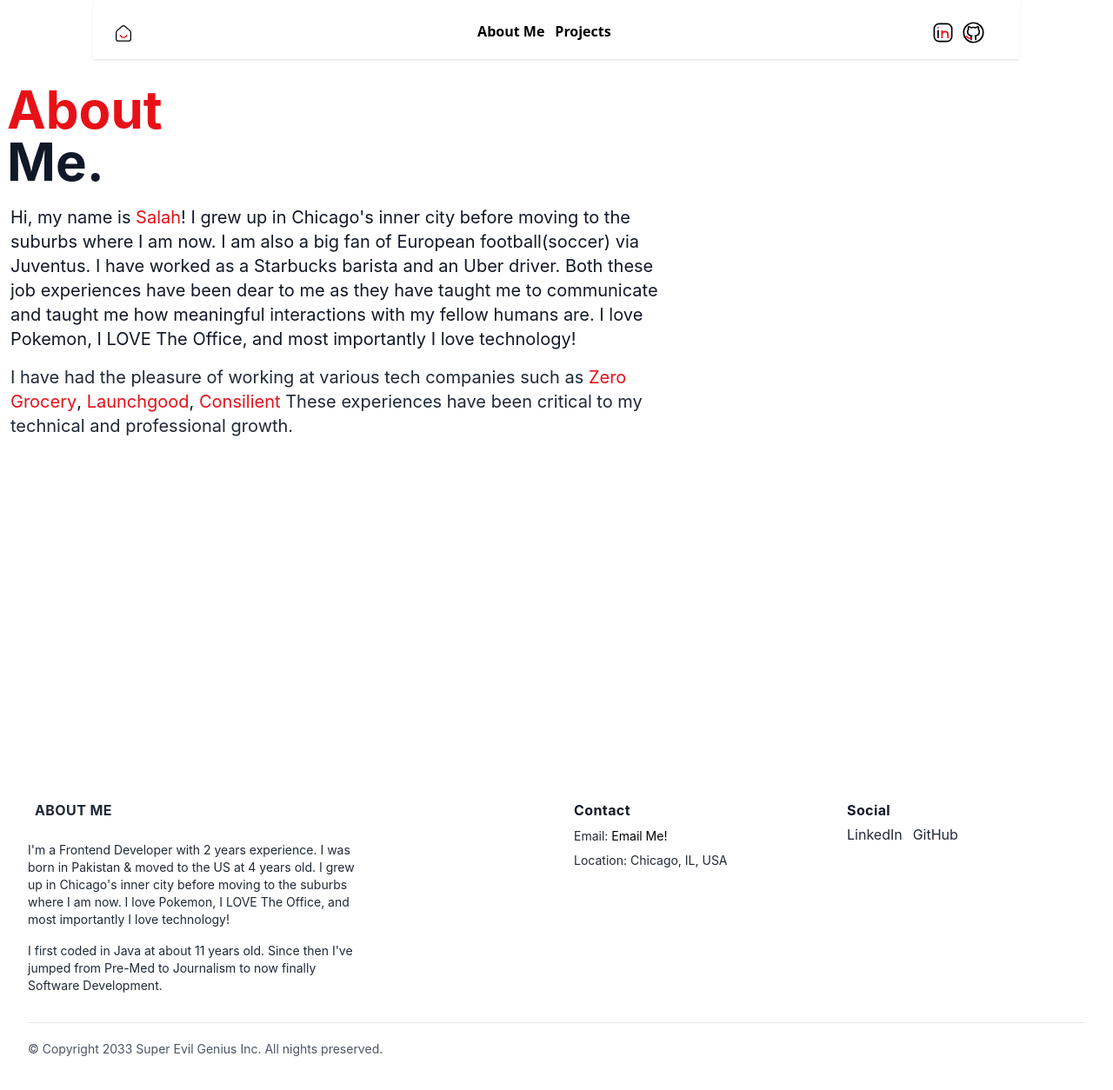
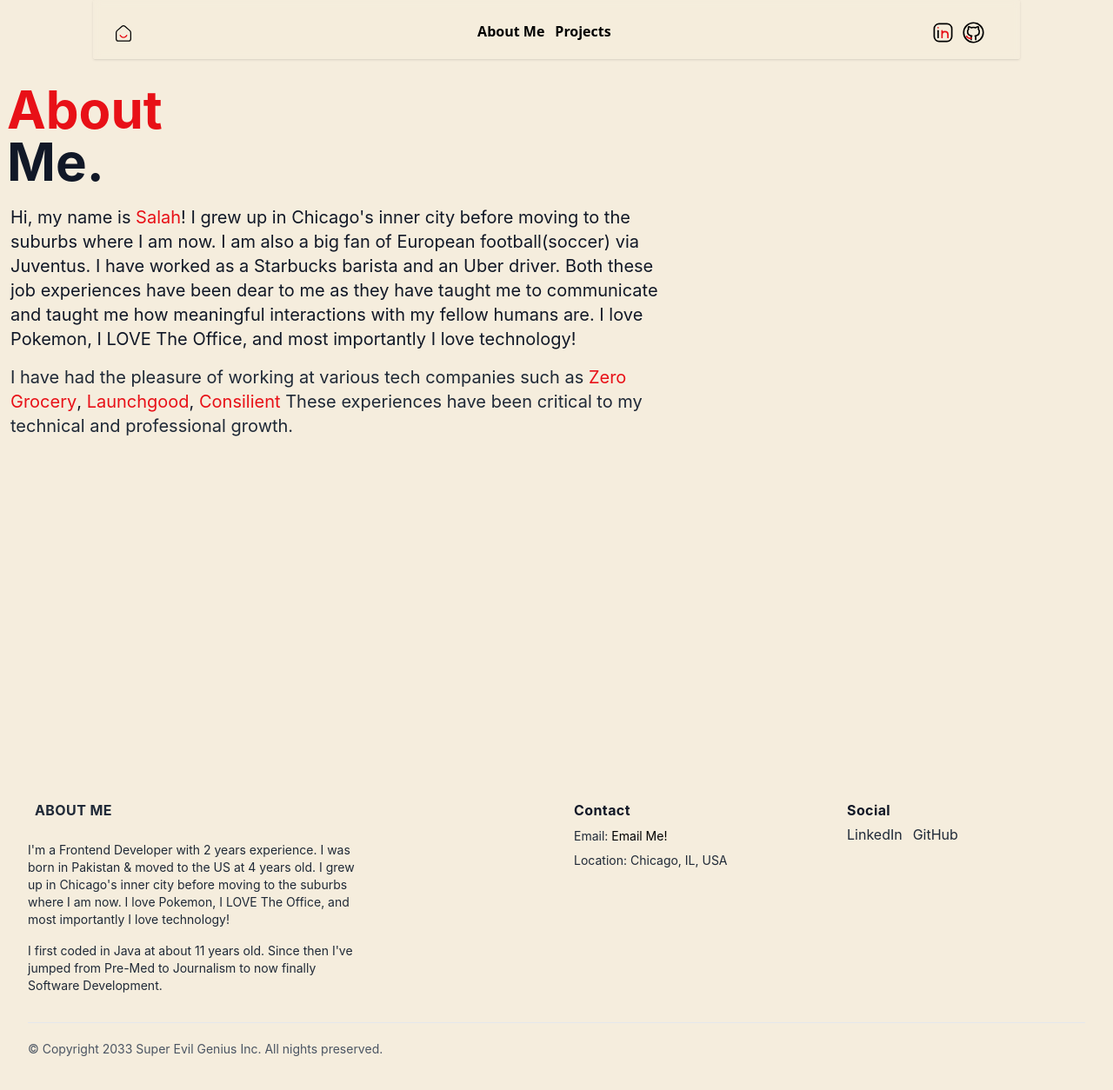
Before and after one commit to salahraja/portfolio, a Next.js app: page /about in a window 1280 px wide. Shown: the top 1254 px of the page at 87% size. Built offline with nearby package versions, Linux system fonts and the light colour scheme.

Commit message:
changed light bg to sepia

```diff
--- a/components/footer.tsx
+++ b/components/footer.tsx
@@ -14,7 +14,7 @@ const navigation = {
 
 export default function Footer() {
   return (
-    <section className="relative bg-white  dark:bg-black">
+    <section className="relative bg-[#F5EDDD]  dark:bg-black">
       <div className="px-4 pt-16 mx-auto sm:max-w-xl md:max-w-full lg:max-w-screen-xl md:px-24 lg:px-8">
         <div className="grid gap-10 row-gap-6 mb-8 sm:grid-cols-2 lg:grid-cols-4">
           <div className="sm:col-span-2 max-[640px]:hidden">
--- a/components/nav.tsx
+++ b/components/nav.tsx
@@ -5,7 +5,7 @@ import Link from "next/link";
 function NavBar() {
   return (
     <div className="flex flex-row justify-center">
-      <nav className="font-sans flex py-2 px-6 bg-white dark:bg-zinc-800/30 bg-opacity-40 backdrop-blur-sm rounded-b-lg shadow sm:items-baseline w-5/6">
+      <nav className="font-sans flex fixed py-2 px-6 bg-[#F5EDDD] dark:bg-zinc-800/30 bg-opacity-40 backdrop-blur-sm rounded-b-lg shadow sm:items-baseline w-5/6">
         <div className="pt-3 grid grid-cols-3 font-semibold w-full text-center">
           <div className="h-10 pt-3 ml-auto flex col-auto w-auto  whitespace-nowrap font-semibold">
             <div className="flex justify-center w-[80.5vw] pl-[5vw]">
--- a/components/nav2.tsx
+++ b/components/nav2.tsx
@@ -5,7 +5,7 @@ import Link from "next/link";
 function NavBar() {
   return (
     <div className="flex fixed flex-row justify-center">
-      <nav className="font-sans flex py-2 px-6 bg-white  dark:bg-zinc-800/30 bg-opacity-40 backdrop-blur-sm rounded-sm shadow sm:items-baseline w-5/6">
+      <nav className="font-sans flex py-2 px-6 bg-[#F5EDDD]  dark:bg-zinc-800/30 bg-opacity-40 backdrop-blur-sm rounded-sm shadow sm:items-baseline w-5/6">
         <div className="pt-3 grid grid-cols-3 font-semibold w-full text-center">
           <div className="h-10 pt-3 ml-auto flex col-auto w-screen max-[640px]:w-2vw] whitespace-nowrap font-semibold">
             <div className="flex justify-start w-[80.5vw] ">
--- a/pages/about.tsx
+++ b/pages/about.tsx
@@ -11,10 +11,10 @@ const About = () => {
 
   return (
     <>
-      <div className="pb-[6rem] dark:bg-black bg-white">
+      <div className="pb-[6rem] dark:bg-black bg-[#F5EDDD]">
         <NavBarTwo />
       </div>
-      <div className="dark:bg-black bg-white">
+      <div className="dark:bg-black bg-[#F5EDDD]">
         <h1 className="text-4xl pl-2 font-bold  text-[#e81017] sm:text-5xl md:text-6xl">
           <span className="block xl:inline">About</span>{" "}
           <span className="block text-gray-900 dark:text-white">Me.</span>
@@ -30,7 +30,7 @@ const About = () => {
             fellow humans are. I love Pokemon, I LOVE The Office, and most
             importantly I love technology!{" "}
             <div className=" bg-white ">
-              <p className="mt-4 dark:bg-black dark:text-white bg-white text-gray-800">
+              <p className="mt-4 dark:bg-black dark:text-white bg-[#F5EDDD] text-gray-800">
                 {" "}
                 I have had the pleasure of working at various tech companies
                 such as
--- a/pages/index.tsx
+++ b/pages/index.tsx
@@ -20,10 +20,13 @@ const Home = () => {
         <title>Salah&apos;s Website</title>
         <meta name="viewport" content="initial-scale=1.0, width=device-width" />
       </Head>
-      <div className="dark:bg-black bg-white max-[1100px]:font-bold">
-        <NavBar />
+      <div className="dark:bg-black bg-[#F5EDDD] max-[1100px]:font-bold">
+        <div className="">
+          {" "}
+          <NavBar />
+        </div>
         <Link href={"/"}>
-          <div className="col-span-1 -mt-[7vh]">
+          <div className="col-span-1 mt-[1rem]">
             <div className="max-[640px]:h-[1px] max-[640px]:w-[8vw]">
               <Image
                 src="/clearsalah.png"
```
